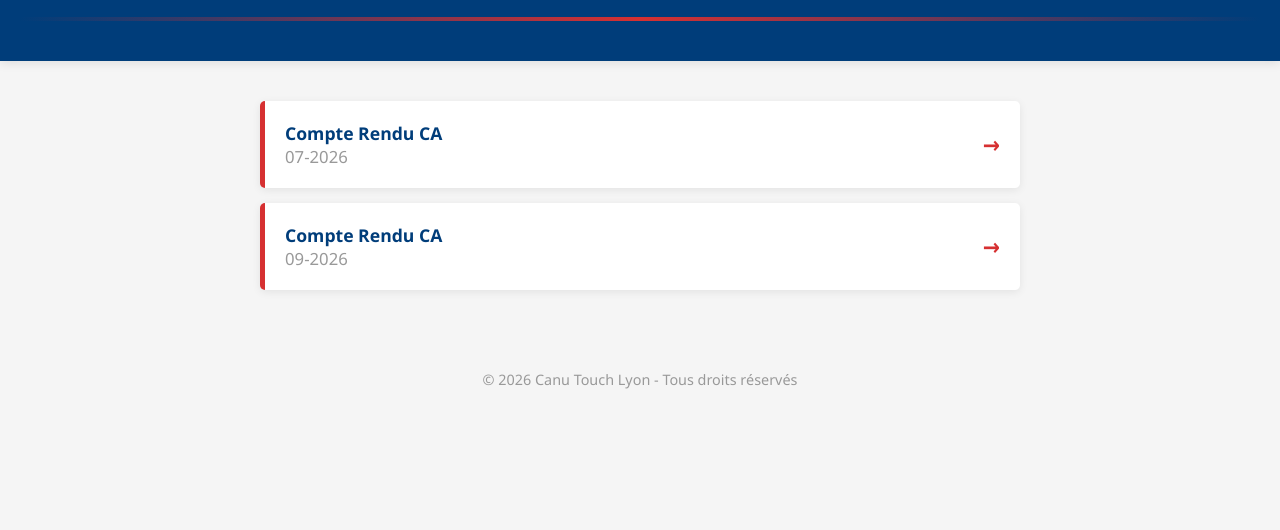
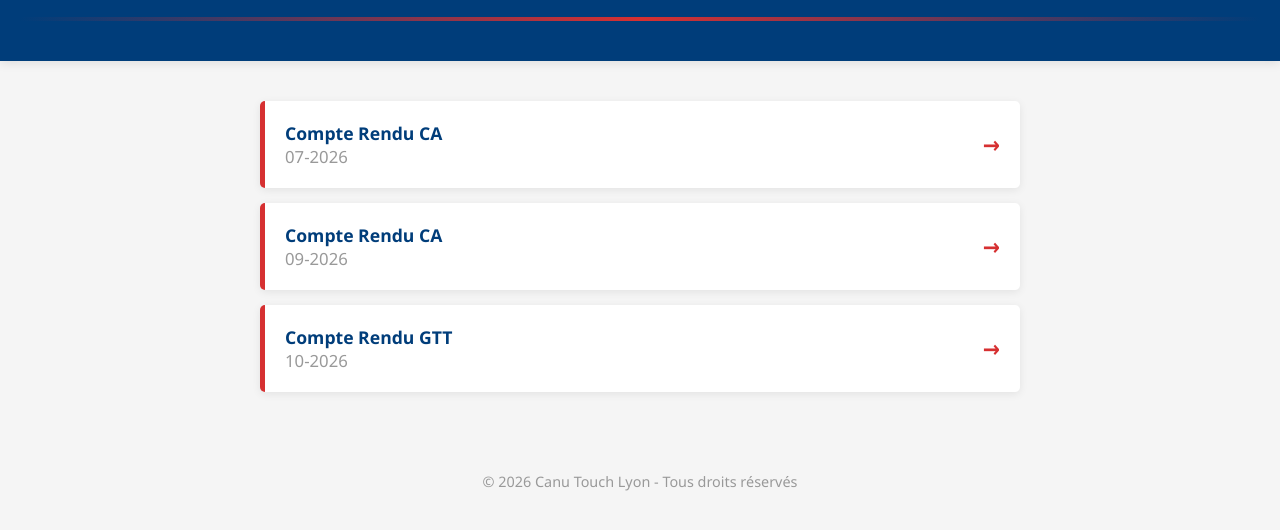
Before and after one commit to peterMas/canutouchlyon-, a plain HTML site: page index.html in a window 1280 px wide. Shown: the part 132-662 px from the top of the page. Drawn offline with Linux system fonts and the light colour scheme.

Commit message:
Update index.html

```diff
--- a/index.html
+++ b/index.html
@@ -128,6 +128,16 @@
                     <span class="arrow">→</span>
                 </a>
             </li>
+            <li class="cr-item">
+                <a href="CR_CA_CanuTouchLyon_GTT2026.html" class="cr-link">
+                    <span>
+                        <div>Compte Rendu GTT</div>
+                        <div class="cr-date">10-2026</div>
+                    </span>
+                    <span class="arrow">→</span>
+                </a>
+            </li>
+
 
             <!-- À AJOUTER : Nouvelle ligne pour chaque CR -->
             <!--
```
